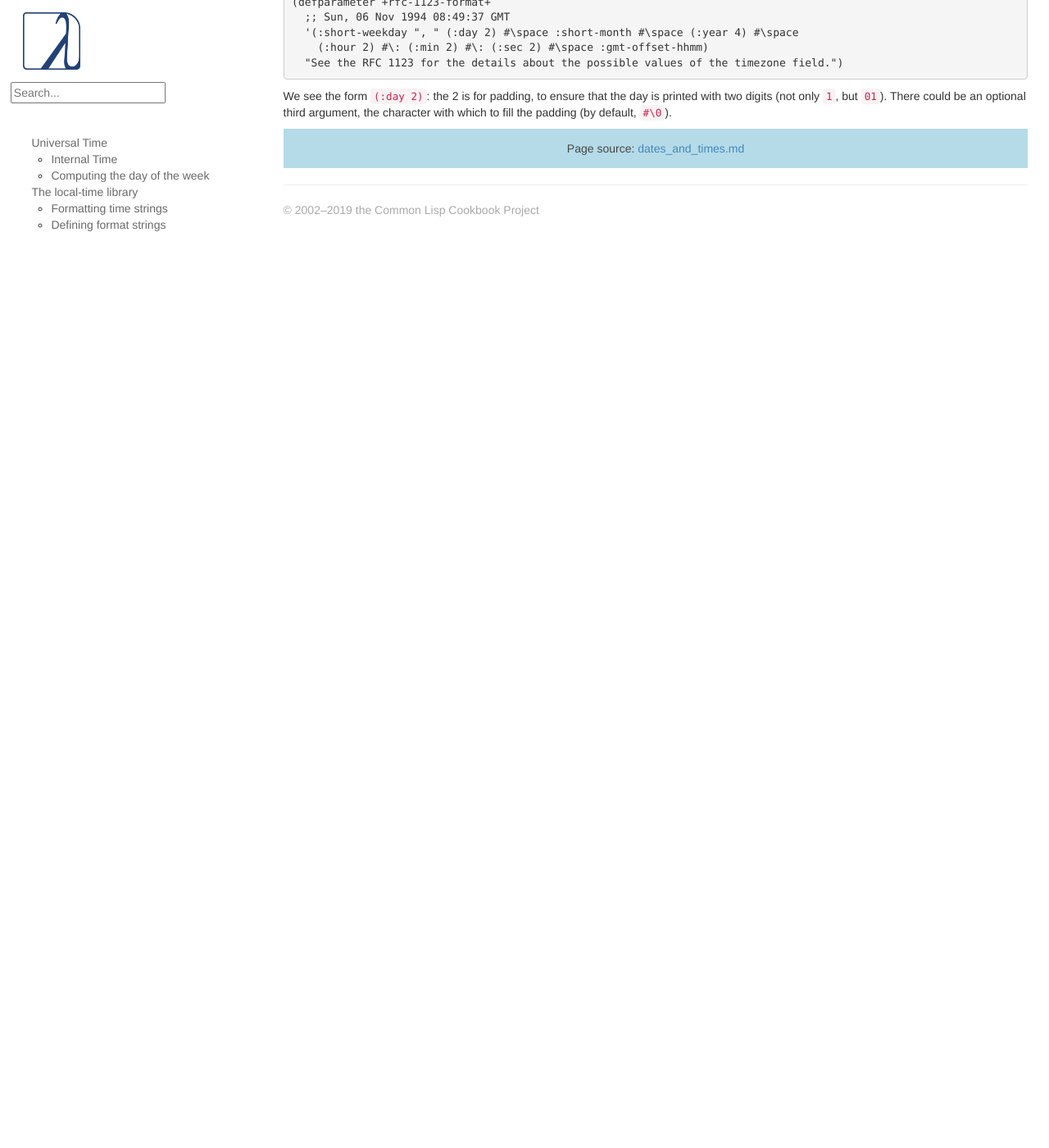
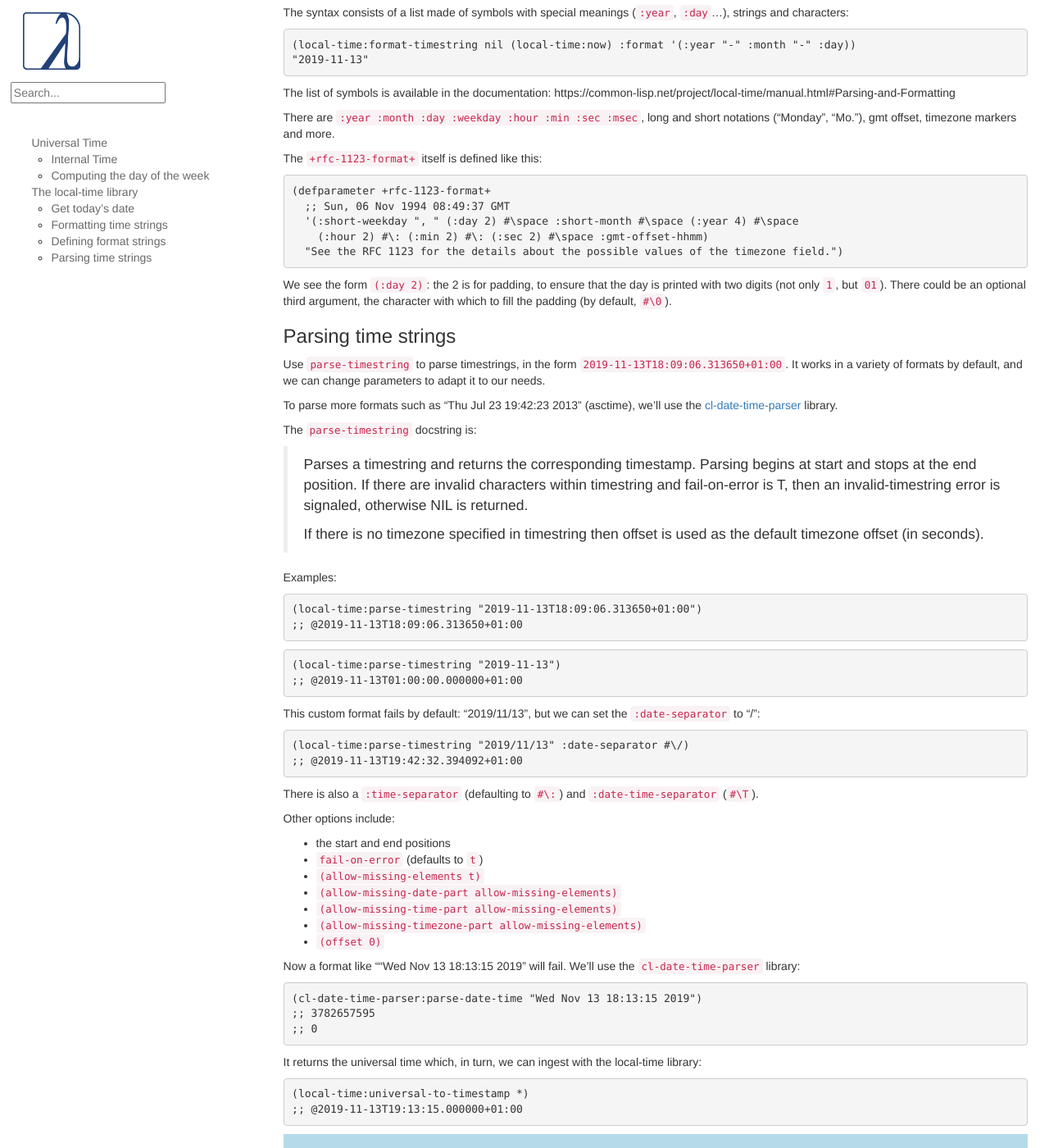
Before and after one commit to LispCookbook/cl-cookbook, a Jekyll site: the page built from dates_and_times.md, in a window 1280 px wide and 1400 px high, scrolled down 5519 px. Shown: the whole window at 82% size. Built offline with Jekyll 4.4.1, drawn with Linux system fonts in a browser that asks for light colours; before the commit the page ends 5811 px from its top, so only the background shows below that; some of the changed text lies outside the part shown.

Commit message:
parse time strings

```diff
--- a/dates_and_times.md
+++ b/dates_and_times.md
@@ -240,6 +240,7 @@ In particular, it can
 - convert Unix times, timestamps, and universal times to and fro.
 
 For example, here is a function that returns Unix times as a human readable string:
+
 ~~~lisp
 (defun unix-time-to-human-string (unix-time)
   (local-time:format-timestring
@@ -250,6 +251,20 @@ For example, here is a function that returns Unix times as a human readable stri
 
 See the [manual](https://common-lisp.net/project/local-time/manual.html) for
 the full details.
+
+### Get today's date
+
+Use `now` or `today`:
+
+~~~lisp
+(local-time:now)
+@2019-11-13T20:02:13.529541+01:00
+
+(local-time:today)
+@2019-11-13T01:00:00.000000+01:00
+~~~
+
+"today" is the midnight of the current day in the UTC zone.
 
 
 ### Formatting time strings
@@ -331,3 +346,68 @@ We see the form `(:day 2)`: the 2 is for padding, to ensure that the
 day is printed with two digits (not only `1`, but `01`). There could be
 an optional third argument, the character with which to fill the
 padding (by default, `#\0`).
+
+### Parsing time strings
+
+Use `parse-timestring` to parse timestrings, in the form
+`2019-11-13T18:09:06.313650+01:00`. It works in a variety of formats
+by default, and we can change parameters to adapt it to our needs.
+
+To parse more formats such as "Thu Jul 23 19:42:23 2013" (asctime),
+we'll use the [cl-date-time-parser](https://github.com/tkych/cl-date-time-parser) library.
+
+The `parse-timestring` docstring is:
+
+>  Parses a timestring and returns the corresponding timestamp. Parsing begins at start and stops at the end position. If there are invalid characters within timestring and fail-on-error is T, then an invalid-timestring error is signaled, otherwise NIL is returned.
+>
+> If there is no timezone specified in timestring then offset is used as the default timezone offset (in seconds).
+
+Examples:
+
+~~~lisp
+(local-time:parse-timestring "2019-11-13T18:09:06.313650+01:00")
+;; @2019-11-13T18:09:06.313650+01:00
+~~~
+
+~~~lisp
+(local-time:parse-timestring "2019-11-13")
+;; @2019-11-13T01:00:00.000000+01:00
+~~~
+
+This custom format fails by default: "2019/11/13", but we can set the
+`:date-separator` to "/":
+
+~~~lisp
+(local-time:parse-timestring "2019/11/13" :date-separator #\/)
+;; @2019-11-13T19:42:32.394092+01:00
+~~~
+
+There is also a `:time-separator` (defaulting to `#\:`) and
+`:date-time-separator` (`#\T`).
+
+Other options include:
+
+- the start and end positions
+- `fail-on-error` (defaults to `t`)
+- `(allow-missing-elements t)`
+- `(allow-missing-date-part allow-missing-elements)`
+- `(allow-missing-time-part allow-missing-elements)`
+- `(allow-missing-timezone-part allow-missing-elements)`
+- `(offset 0)`
+
+Now a format like ""Wed Nov 13 18:13:15 2019" will fail. We'll use the
+`cl-date-time-parser` library:
+
+~~~lisp
+(cl-date-time-parser:parse-date-time "Wed Nov 13 18:13:15 2019")
+;; 3782657595
+;; 0
+~~~
+
+It returns the universal time which, in turn, we can ingest with the
+local-time library:
+
+~~~lisp
+(local-time:universal-to-timestamp *)
+;; @2019-11-13T19:13:15.000000+01:00
+~~~
```
